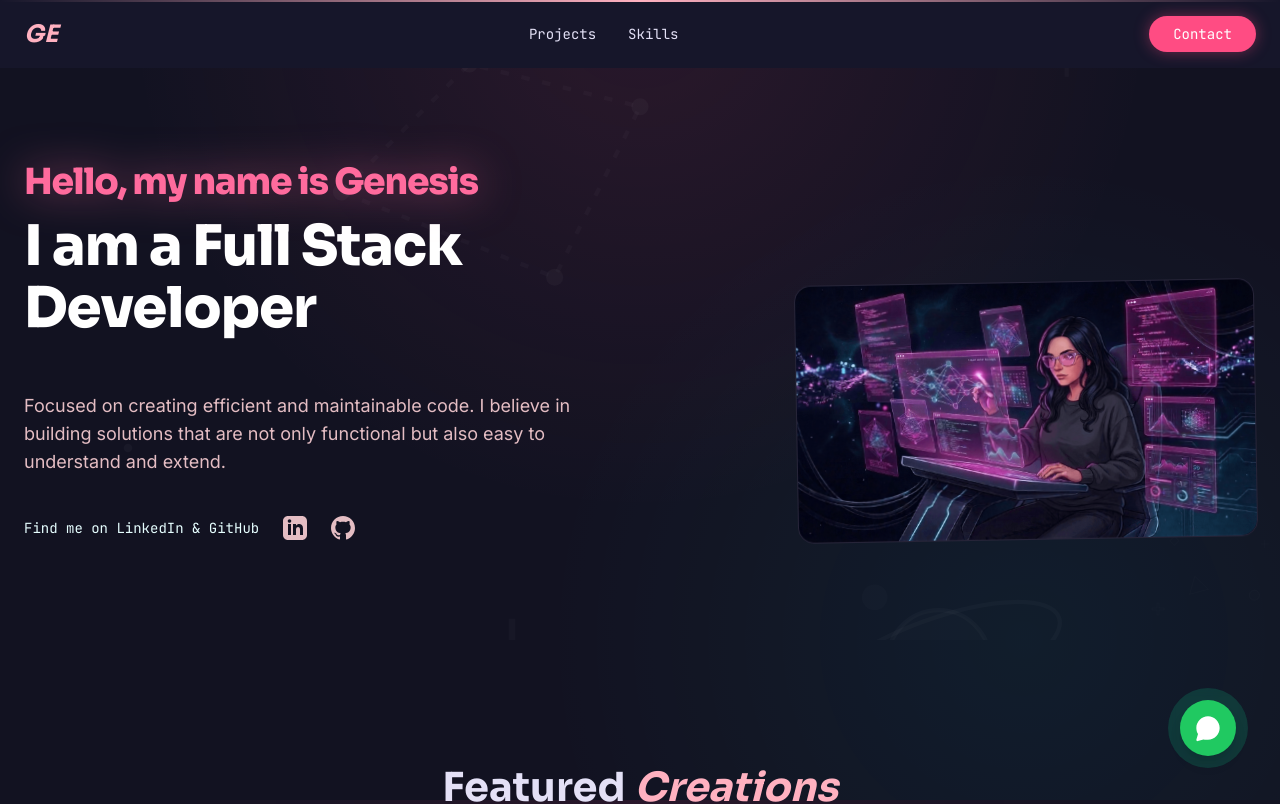
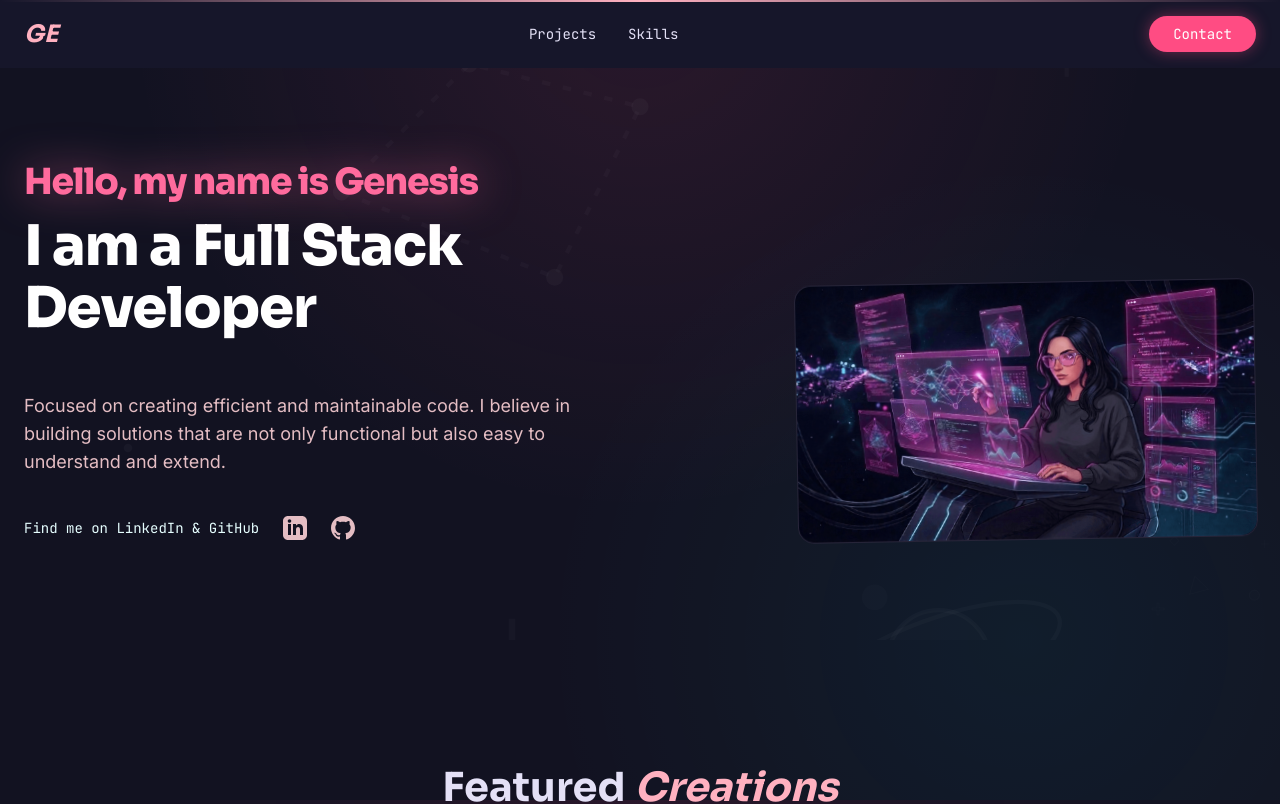
Before and after one commit to GenesisJED/porfolio, a Next.js app: page / in a window 1280 px wide. Shown: the top 804 px of the page. Built offline with nearby package versions, Linux system fonts and the light colour scheme.

Commit message:
new changes

```diff
--- a/src/app/layout.js
+++ b/src/app/layout.js
@@ -3,7 +3,7 @@ import "./globals.css";
 import Navbar from "./components/Header";
 import Footer from "./components/Footer";
 import BottomNav from "./components/BottomNav";
-import FloatingWhatsApp from "./components/FloatingWhatsApp";
+
 
 const inter = Inter({
   variable: "--font-inter",
@@ -42,7 +42,6 @@ export default function RootLayout({ children }) {
         <div className="flex-grow">{children}</div>
         <Footer />
         <BottomNav />
-        <FloatingWhatsApp />
       </body>
     </html>
   );
```
